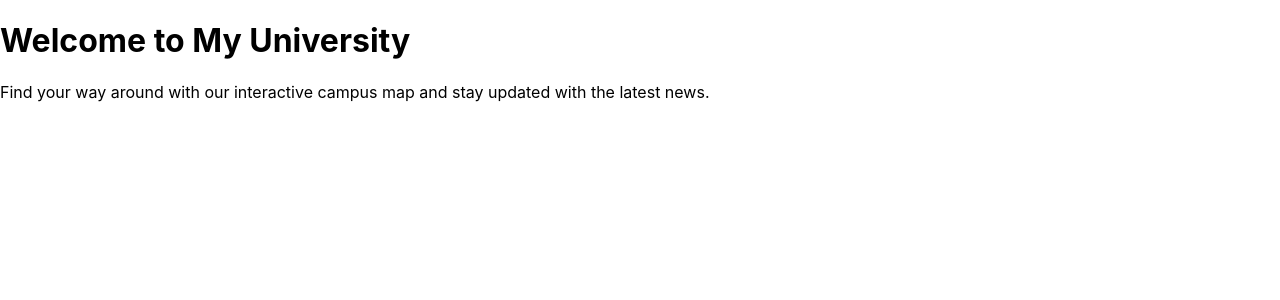
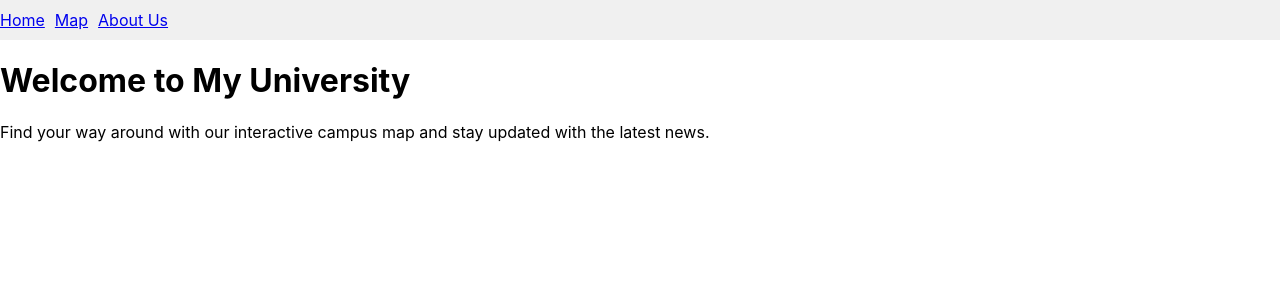
Before and after one commit to EngAhmedMahjoub/MyUniversity, a React (Create React App) app: page / in a window 1280 px wide. Shown: the top 300 px of the page. Built offline with nearby package versions, Linux system fonts and the light colour scheme.

Commit message:
add navbar component to navigate between pages

```diff
--- a/src/App.js
+++ b/src/App.js
@@ -1,12 +1,18 @@
 import React from 'react';
 import { BrowserRouter as Router, Routes, Route } from 'react-router-dom';
 import HomePage from './pages/HomePage';
+import MapPage from './pages/MapPage';
+import AboutUsPage from './pages/AboutUsPage';
+import NavBar from './components/NavBar';
 
 function App() {
     return (
         <Router>
+            <NavBar />
             <Routes>
                 <Route path="/" element={<HomePage />} />
+                <Route path="/map" element={<MapPage />} />
+                <Route path="/about-us" element={<AboutUsPage />} />
             </Routes>
         </Router>
     );
--- /dev/null
+++ b/src/components/NavBar.js
@@ -0,0 +1,34 @@
+import React from 'react';
+import { Link } from 'react-router-dom';
+
+const navStyle = {
+    padding: '10px 0',
+    background: '#f0f0f0',
+    marginBottom: '20px'
+};
+
+const ulStyle = {
+    listStyleType: 'none',
+    margin: 0,
+    padding: 0,
+    overflow: 'hidden'
+};
+
+const liStyle = {
+    display: 'inline',
+    marginRight: '10px'
+};
+
+function NavBar() {
+    return (
+        <nav style={navStyle}>
+            <ul style={ulStyle}>
+                <li style={liStyle}><Link to="/">Home</Link></li>
+                <li style={liStyle}><Link to="/map">Map</Link></li>
+                <li style={liStyle}><Link to="/about-us">About Us</Link></li>
+            </ul>
+        </nav>
+    );
+}
+
+export default NavBar;
```
